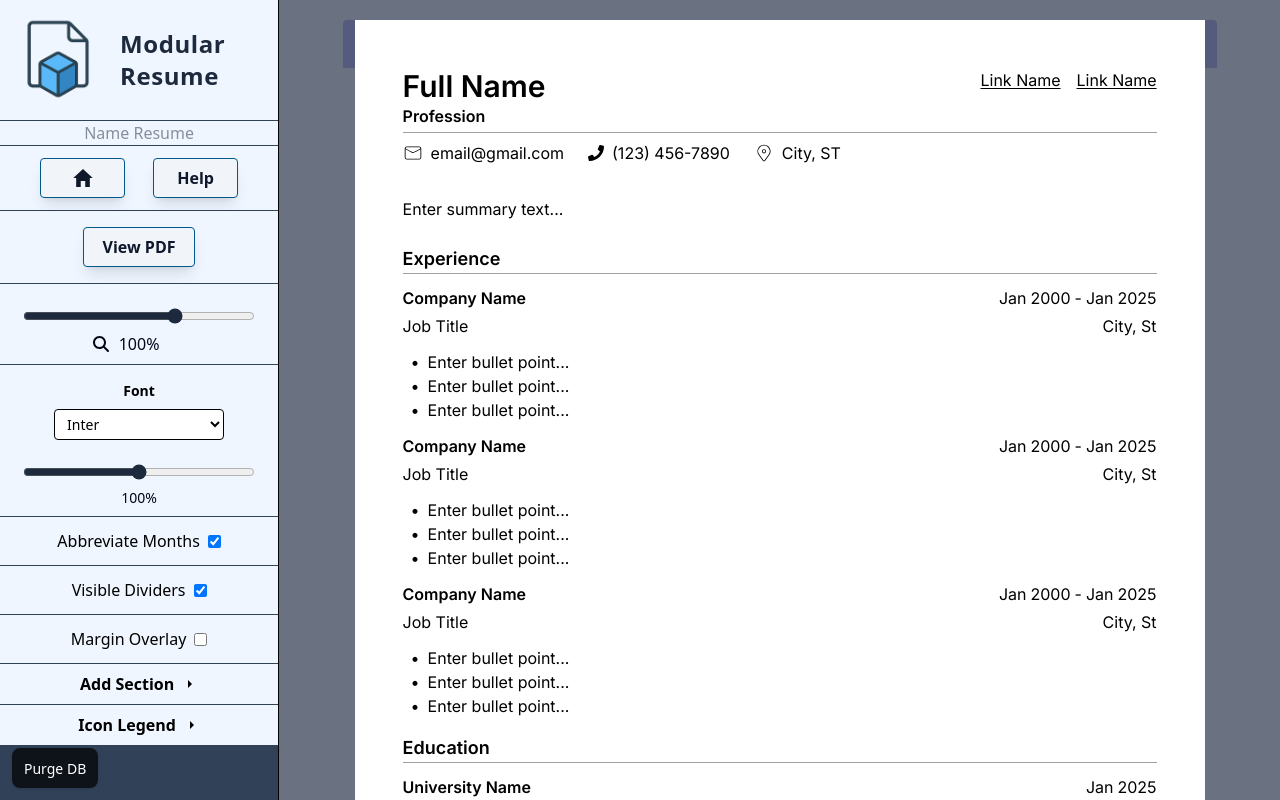
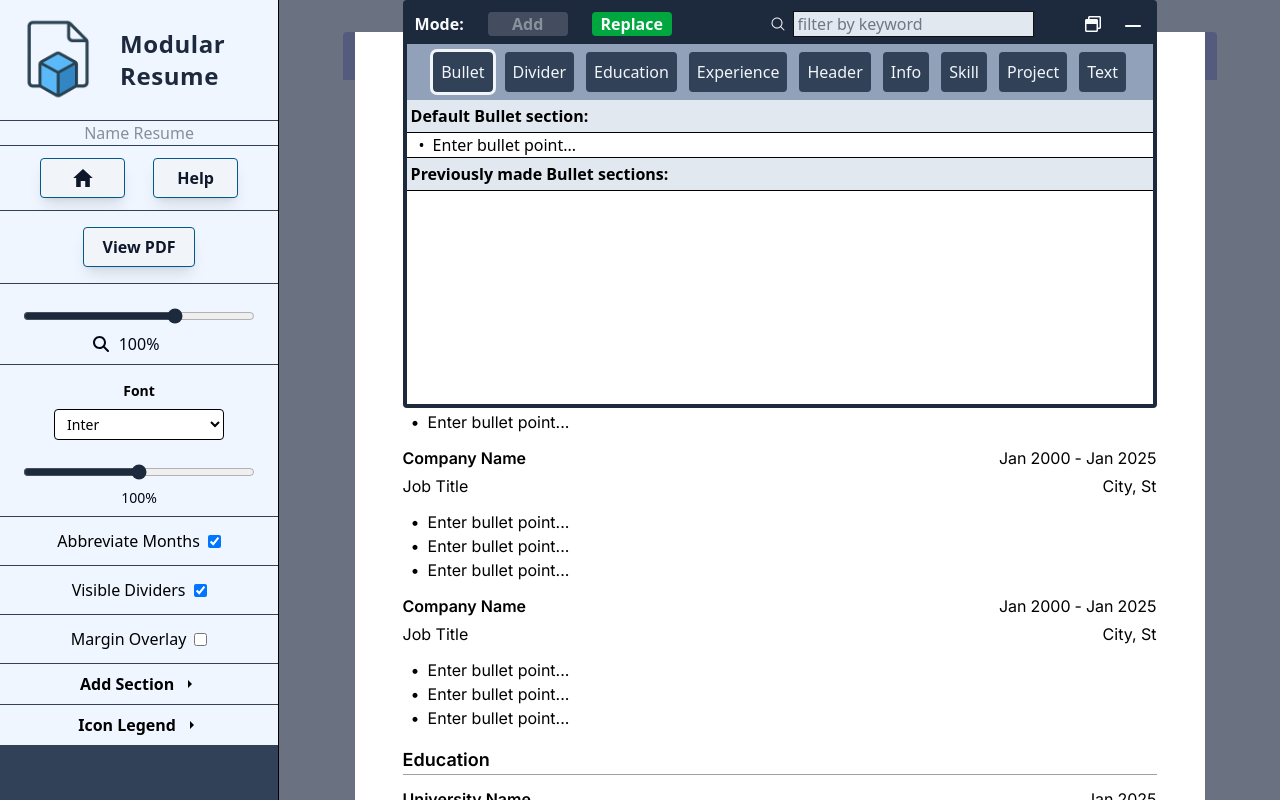
Before and after one commit to Tarrega88/modular-resume-2, a React (Vite) app: page / in a window 1280 px wide. Both pictures are taken after a click on the button "Create New Resume". Built offline with nearby package versions, Linux system fonts and the light colour scheme.

Commit message:
testing absolute dropdown

```diff
--- a/src/MainView.tsx
+++ b/src/MainView.tsx
@@ -3,17 +3,26 @@ import { useReactToPrint } from "react-to-print";
 import BuilderColumn from "@/components/builderColumn/BuilderColumn";
 import SideResume from "@/components/SideResume";
 import MobileNotification from "./components/absoluteUI/MobileNotification";
+import AbsoluteDropdown from "./components/absoluteUI/AbsoluteDropdown";
 
 export default function MainView() {
   const contentRef = useRef<HTMLDivElement>(null);
   const handlePrint = useReactToPrint({ contentRef });
 
+  function testSet() {}
+
   return (
     <div>
+      {/* <AbsoluteDropdown
+        kind="bulletPoint"
+        renderIndex={0}
+        isExpanded={true}
+        setIsExpanded={testSet}
+      /> */}
       <MobileNotification />
       <div className="flex w-full h-[100dvh]">
         <BuilderColumn onPrint={handlePrint} />
-        <div className="overflow-auto w-full bg-gray-500 pt-5 px-5 grid items-start justify-items-center">
+        <div className="overflow-auto w-full bg-gray-500 pt-8 px-5 grid items-start justify-items-center">
           <SideResume contentRef={contentRef} />
         </div>
       </div>
--- a/src/components/SideResume.tsx
+++ b/src/components/SideResume.tsx
@@ -2,6 +2,7 @@ import { useLayoutEffect, useState } from "react";
 import { useSelector } from "react-redux";
 import { RootState } from "@/state/store";
 import SideResumeInner from "./SideResumeInner";
+import AbsoluteDropdown from "./absoluteUI/AbsoluteDropdown";
 
 export default function SideResume({
   contentRef,
@@ -35,10 +36,20 @@ export default function SideResume({
   //todo 9/16/2025: add button in builder column to set zStyle to z-50 or nothing
   //const zStyle = ""
 
-  const zStyle = overlayMarginGuides ? "z-50" : "";
+  const zStyle = overlayMarginGuides ? "z-30" : "";
+  function testSet() {}
 
   return (
     <div className="relative" style={{ width: wrapperW, height: wrapperH }}>
+      {/* <div style={{ transform: `scale(${s})` }} className="z-50"> */}
+      <AbsoluteDropdown
+        kind="bulletPoint"
+        renderIndex={0}
+        isExpanded={true}
+        setIsExpanded={testSet}
+        scale={s}
+      />
+      {/* </div> */}
       <div
         aria-hidden
         className={`absolute left-[-12px] top-0 h-[115%] pointer-events-none print:hidden rounded-sm ${zStyle}`}
--- /dev/null
+++ b/src/components/absoluteUI/AbsoluteDropdown.tsx
@@ -0,0 +1,274 @@
+import { useEffect, useRef, useState } from "react";
+import { Kinds, ResumeItemProps } from "@/state/types";
+import { useDispatch, useSelector } from "react-redux";
+import { RootState } from "@/state/store";
+import ResumeItemRenderer from "../ResumeItemRenderer";
+import {
+  addResumeItemAt,
+  replaceResumeItem,
+  toggleDropdownIsReplace,
+} from "@/state/resumeSlice";
+import {
+  FaRegWindowMaximize,
+  FaRegWindowMinimize,
+  FaRegWindowRestore,
+} from "react-icons/fa";
+import { HiMagnifyingGlass } from "react-icons/hi2";
+import { getFilterPlaceholders } from "@/utils/getProps";
+import ListOfKinds from "../ListOfKinds";
+import addDataFromKind from "@/utils/addDataFromKind";
+import { kindToData, kindToSection } from "@/utils/getKindDisplayInfo";
+import { toast } from "sonner";
+
+const moreSectionHeaderDefaults = [
+  "Experience",
+  "Education",
+  "Skills",
+  "Projects",
+];
+
+type Props = {
+  kind: Kinds;
+  renderIndex: number;
+  setIsExpanded(e: boolean): void;
+  isExpanded: boolean;
+  scale: number;
+};
+
+function AbsoluteDropdown({
+  kind,
+  renderIndex,
+  isExpanded,
+  setIsExpanded,
+  scale,
+}: Props) {
+  const [selectedKind, setSelectedKind] = useState(kind);
+
+  const searchRef = useRef<HTMLInputElement>(null);
+
+  const [isMaximized, setIsMaximized] = useState(true);
+
+  const [searchText, setSearchText] = useState("");
+  const dispatch = useDispatch();
+  const { data } = useSelector((state: RootState) => state.resume);
+  const dataType = kindToData[selectedKind];
+  const options = data[dataType];
+
+  const entries = Object.entries(options);
+
+  const { dropdownIsReplace } = useSelector((state: RootState) => state.resume);
+
+  const displayKindOriginal = kindToSection[kind];
+  const displayKind = kindToSection[selectedKind];
+
+  function handleSelectDefault(kind: Kinds) {
+    const newId = addDataFromKind(kind, dispatch);
+    if (dropdownIsReplace) {
+      dispatch(
+        replaceResumeItem({
+          renderIndex,
+          data: {
+            id: crypto.randomUUID(),
+            kind,
+            elementId: newId,
+          },
+        })
+      );
+      toast.success(
+        `Replaced ${displayKindOriginal} section with default ${displayKind} section.`
+      );
+      setIsExpanded(false);
+    } else {
+      dispatch(
+        addResumeItemAt({
+          renderIndex,
+          data: {
+            id: crypto.randomUUID(),
+            kind,
+            elementId: newId,
+          },
+        })
+      );
+      toast.success(`Added default ${displayKind} section.`);
+    }
+  }
+
+  function handleSelectOption(data: ResumeItemProps) {
+    if (dropdownIsReplace) {
+      dispatch(replaceResumeItem({ renderIndex, data }));
+      toast.success(
+        `Replaced ${displayKindOriginal} section with custom ${displayKind} section.`
+      );
+      setIsExpanded(false);
+    } else {
+      dispatch(addResumeItemAt({ renderIndex, data }));
+      toast.success(`Added custom ${displayKind} section.`);
+    }
+  }
+
+  const placeholderEntries = Object.entries(
+    getFilterPlaceholders(selectedKind)!
+  ) as [string, any][];
+  const q = searchText.trim().toLowerCase();
+
+  const norm = (v: unknown) => String(v ?? "").toLowerCase();
+  const arraysEqual = (a: string[], b: string[]) =>
+    a.length === b.length && a.every((v, i) => norm(v) === norm(b[i]));
+
+  function differsForKey(k: string, defVal: any, item: any) {
+    if (k === "list") {
+      const a = (item.list ?? []) as string[];
+      const b = (defVal ?? []) as string[];
+      return !arraysEqual(a, b);
+    } else if (selectedKind === "sectionHeader") {
+      return (
+        norm(item[k]) !== norm(defVal) &&
+        !moreSectionHeaderDefaults.includes(item[k])
+      );
+    } else {
+      return norm(item[k]) !== norm(defVal);
+    }
+  }
+
+  function matchesForKey(k: string, item: any, q: string) {
+    if (!q) return true;
+    if (k === "list")
+      return (item.list ?? []).some((v: string) => norm(v).includes(q));
+    return norm(item[k]).includes(q);
+  }
+
+  const renderArr: string[] = [];
+  for (const [id, item] of entries as [string, any][]) {
+    const differsAny = placeholderEntries.some(([k, defVal]) =>
+      differsForKey(k, defVal, item)
+    );
+    if (!differsAny) continue;
+
+    const matchesAny = q
+      ? placeholderEntries.some(([k]) => matchesForKey(k, item, q))
+      : true;
+    if (matchesAny) renderArr.push(id);
+  }
+
+  useEffect(() => {
+    if (isExpanded) searchRef.current?.focus({ preventScroll: true });
+  }, [isExpanded]);
+
+  const height = isMaximized ? "h-90" : "h-38";
+
+  const onStyle = "bg-green-600 hover:bg-green-700";
+  const offStyle = "bg-gray-500 opacity-50 hover:bg-green-700";
+
+  const addButtonStyle = dropdownIsReplace ? offStyle : onStyle;
+  const replaceButtonStyle = dropdownIsReplace ? onStyle : offStyle;
+  //      <div style={{ transform: `scale(${s})` }} className="z-50">
+
+  return (
+    <div
+      style={{ transform: `scale(${scale})`, transformOrigin: "top left" }}
+      tabIndex={-1}
+      onBlur={(e) => {
+        const next = e.relatedTarget as Node | null;
+        if (next && e.currentTarget.contains(next)) return;
+        setIsExpanded(false);
+      }}
+      className="text-base sticky top-0 -translate-y-8 z-40 w-full"
+    >
+      <div className="w-[754px] ml-[48px] bg-slate-800 overflow-scroll p-1 rounded-sm absolute">
+        <div className="flex justify-between px-2 text-slate-50 h-10 items-center">
+          <div className="flex gap-6">
+            <div className="font-bold">Mode:</div>
+            <button
+              onClick={() => dispatch(toggleDropdownIsReplace(false))}
+              className={`${addButtonStyle} cursor-pointer transition-all duration-200 w-20 font-semibold rounded-sm`}
+            >
+              Add
+            </button>
+            <button
+              onClick={() => dispatch(toggleDropdownIsReplace(true))}
+              className={`${replaceButtonStyle} cursor-pointer transition-all duration-200 w-20 font-semibold rounded-sm`}
+            >
+              Replace
+            </button>
+          </div>
+          <div className="flex gap-12">
+            <div className="flex gap-2 items-center">
+              <HiMagnifyingGlass />
+              <input
+                ref={searchRef}
+                className="bg-slate-200 text-slate-950 outline-1 h-6 px-1"
+                value={searchText}
+                onChange={(e) => setSearchText(e.target.value)}
+                placeholder="filter by keyword"
+              />
+            </div>
+            <div className="flex items-end gap-4">
+              <div
+                className="hover:outline cursor-pointer size-6 flex justify-center items-center"
+                onClick={() => setIsMaximized(!isMaximized)}
+              >
+                {isMaximized ? <FaRegWindowRestore /> : <FaRegWindowMaximize />}
+              </div>
+              <div
+                className="hover:outline cursor-pointer size-6 flex justify-center"
+                onClick={() => setIsExpanded(false)}
+              >
+                <FaRegWindowMinimize />
+              </div>
+            </div>
+          </div>
+        </div>
+        <div
+          className={`flex-col bg-white ${height} overflow-y-scroll overflow-x-hidden transition-all duration-200`}
+        >
+          <ListOfKinds
+            kind={selectedKind}
+            setKind={(e: Kinds) => setSelectedKind(e)}
+          />
+          <div className="font-bold p-1 border-b bg-slate-200">
+            Default {displayKind} section:
+          </div>
+          <div
+            className="border-b hover:bg-sky-100 transition-all duration-200 cursor-pointer overflow-auto"
+            onClick={() => handleSelectDefault(selectedKind)}
+          >
+            <div className="pointer-events-none px-1">
+              <ResumeItemRenderer
+                id={crypto.randomUUID()}
+                kind={selectedKind}
+                renderUI={false}
+              />
+            </div>
+          </div>
+          <div className="font-bold p-1 border-b bg-slate-200">
+            Previously made {displayKind} sections:
+          </div>
+          {renderArr.map((e, i) => (
+            <div
+              key={i}
+              className="border-b hover:bg-sky-100 transition-all duration-200 cursor-pointer overflow-auto"
+              onClick={() =>
+                handleSelectOption({
+                  id: crypto.randomUUID(),
+                  kind: selectedKind,
+                  elementId: e,
+                })
+              }
+            >
+              <div className="pointer-events-none px-1">
+                <ResumeItemRenderer
+                  id={crypto.randomUUID()}
+                  kind={selectedKind}
+                  elementId={e}
+                  renderUI={false}
+                />
+              </div>
+            </div>
+          ))}
+        </div>
+      </div>
+    </div>
+  );
+}
+
+export default AbsoluteDropdown;
--- a/src/components/builderColumn/BuilderColumn.tsx
+++ b/src/components/builderColumn/BuilderColumn.tsx
@@ -35,7 +35,7 @@ export default function BuilderColumn({ onPrint }: { onPrint: () => void }) {
   const navigate = useNavigate();
 
   return (
-    <div className="w-90 bg-slate-700 border-r overflow-y-auto overflow-x-hidden pb-16">
+    <div className="w-90 bg-slate-700 border-r overflow-y-auto overflow-x-hidden pb-16 z-50">
       <div className="flex flex-col gap-[1px]">
         <BuilderColumnTitle title="Modular Resume" />
         <ResumeNamer />
--- /dev/null
+++ b/src/utils/getDataForDropdown.ts
@@ -0,0 +1,24 @@
+import { Kinds } from "@/state/types";
+
+//  kind="bulletPoint"
+//     renderIndex={0}
+//     isExpanded={true}
+//     setIsExpanded={testSet}
+
+// type Params = {
+//   kind: Kinds;
+//   renderIndex: number;
+//   isExpanded: boolean;
+//   setIsExpanded(e: boolean): void;
+// };
+
+function getDataForDropdown(
+  kind: Kinds,
+  renderIndex: number,
+  isExpanded: boolean,
+  setIsExpanded: any
+) {
+  return { kind, renderIndex, isExpanded, setIsExpanded }
+}
+
+export default getDataForDropdown;
```
